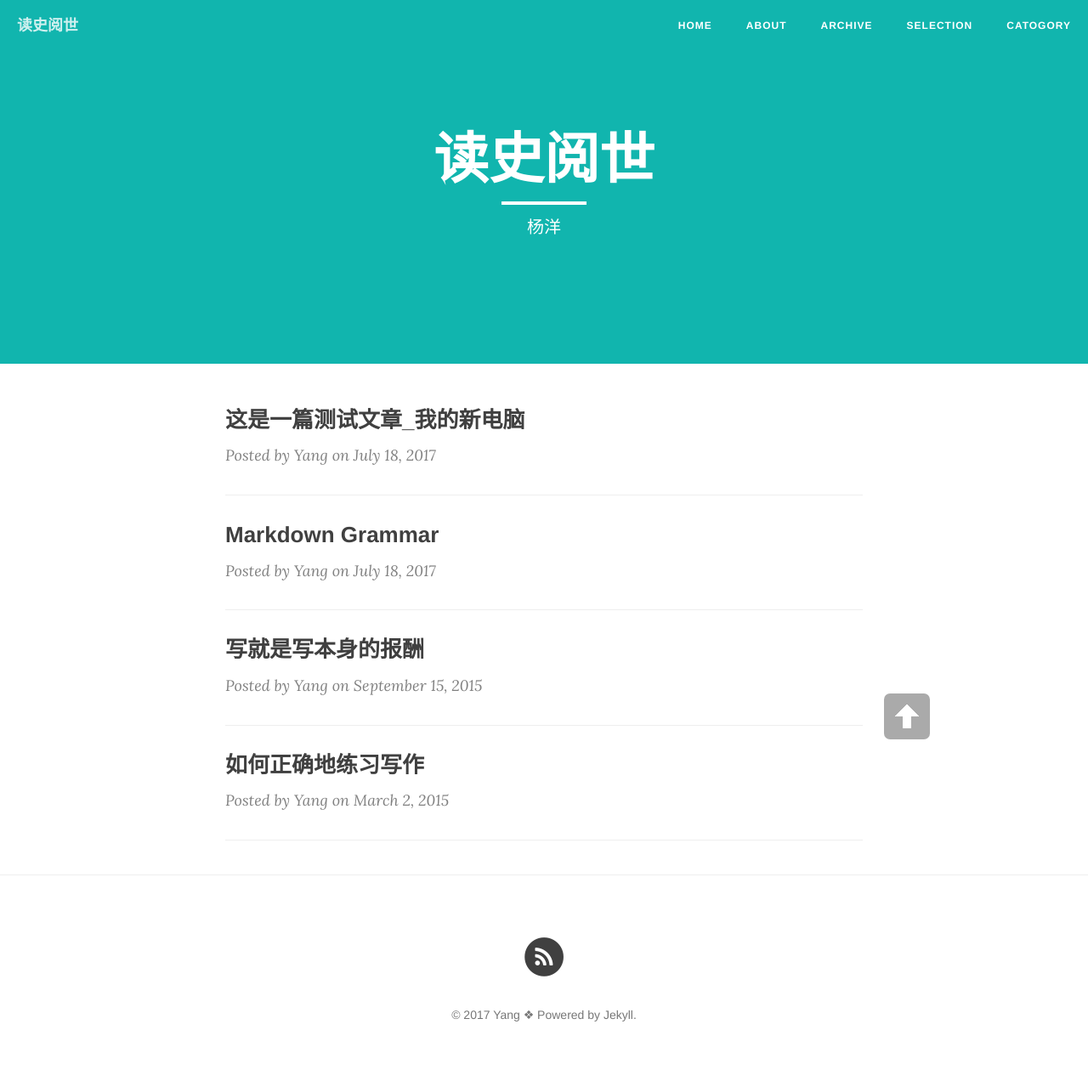
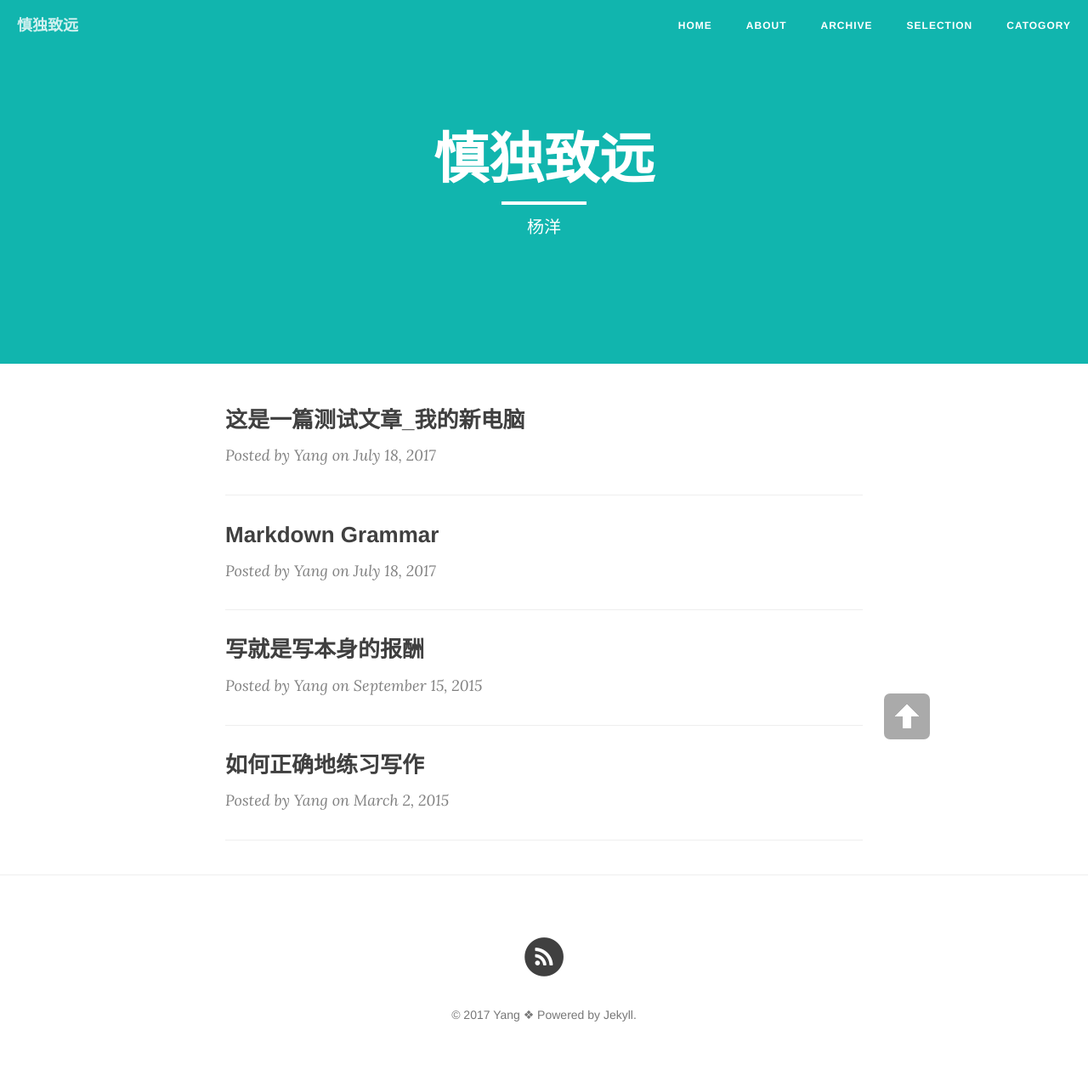
Before and after one commit to yangyangxian/yangyangxian.github.io, a Jekyll site: the page built from index.html, in a window 1280 px wide. Shown: the whole page at 85% size. Built offline with Jekyll 4.4.1, drawn with Linux system fonts in a browser that asks for light colours; nearby versions of some CDN libraries; the list of posts is cut into pages by our own code.

Commit message:
Change the name of my site

```diff
--- a/Interview.html
+++ b/Interview.html
@@ -1,7 +1,7 @@
 ---
 layout: page
 header-img: "img/birds.jpg"
-description: "读史阅世"
+description: "慎独致远"
 permalink: Interview.html
 ---
 
--- a/_config.yml
+++ b/_config.yml
@@ -1,5 +1,5 @@
 # Site settings
-title: 读史阅世
+title: 慎独致远
 header-img: "img/semantic.jpg"
 tagline: "cn"
 description: "杨洋|Here lies one whose name is written on coke"
```
